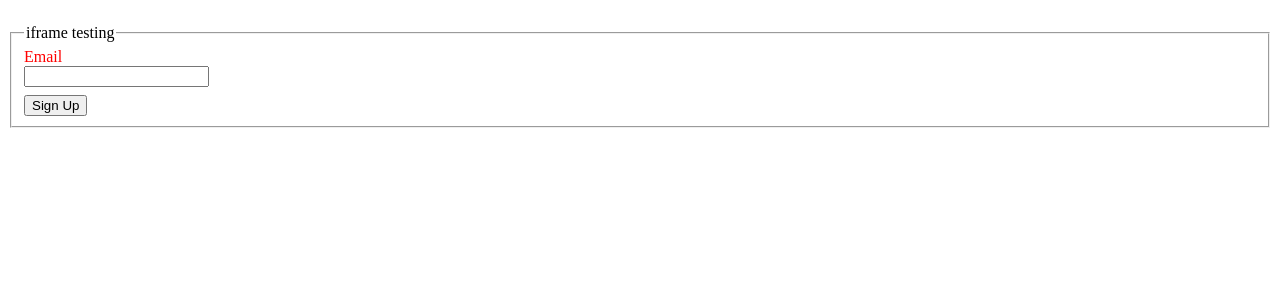
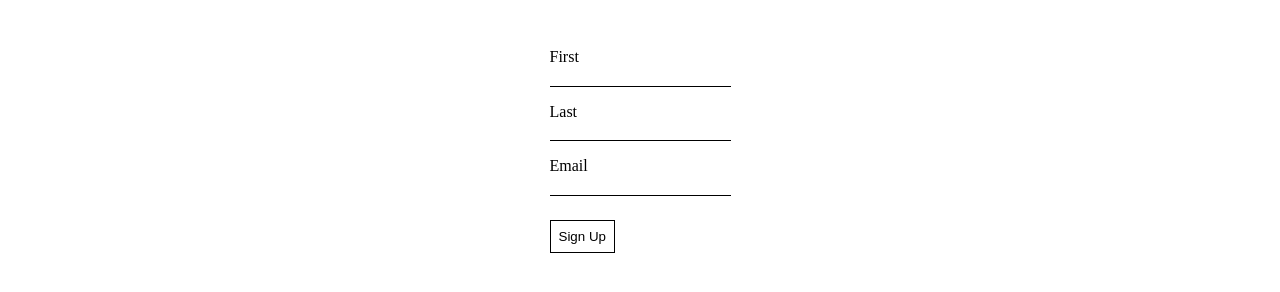
Before and after one commit to philosophy-flow/iframe-form, a plain HTML site: page index.html in a window 1280 px wide. Drawn offline with Linux system fonts and the light colour scheme.

Commit message:
style updates

```diff
--- a/index.html
+++ b/index.html
@@ -12,9 +12,27 @@
       .sign-up-btn {
         margin-top: 0.5rem;
       }
+      .form-field {
+        margin: 1rem 0;
+      }
       label {
         display: block;
-        color: red;
+        margin-bottom: 0.1rem;
+      }
+      input {
+        border: none;
+        border-bottom: 1px solid black;
+        outline: none;
+      }
+      button {
+        background-color: inherit;
+        border: 1px solid black;
+        margin-top: 25rem;
+        padding: 0.5rem;
+      }
+      body {
+        display: flex;
+        justify-content: center;
       }
     </style>
     <script
@@ -29,17 +47,40 @@
       onsubmit="revFormOnSubmit(); event.preventDefault();"
       class="form"
     >
-      <fieldset>
-        <legend>iframe testing</legend>
-        <div>
-          <label for="email">Email</label>
-          <input class="long" type="email" name="email" id="email" required />
-        </div>
+      <div class="form-field">
+        <label for="first">First</label>
+        <input
+          type="text"
+          name="first"
+          id="first"
+          autocomplete="off"
+          required
+        />
+      </div>
+      <div class="form-field">
+        <label for="last">Last</label>
+        <input
+          type="email"
+          name="email"
+          id="email"
+          autocomplete="off"
+          required
+        />
+      </div>
+      <div class="form-field">
+        <label for="email">Email</label>
+        <input
+          type="email"
+          name="email"
+          id="email"
+          autocomplete="off"
+          required
+        />
+      </div>
 
-        <div class="button">
-          <button type="submit" class="sign-up-btn">Sign Up</button>
-        </div>
-      </fieldset>
+      <div class="button">
+        <button type="submit" class="sign-up-btn">Sign Up</button>
+      </div>
     </form>
   </body>
 </html>
```
